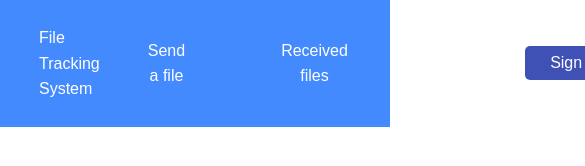
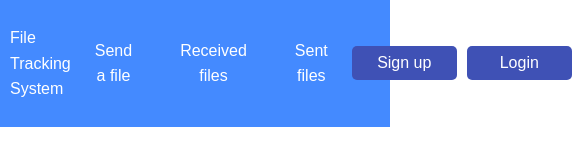
Before and after one commit to k1d12r04/fts-interface, a plain HTML site: page index.html in a window 390 px wide. Shown: the top 166 px of the page, 585 px wide, since content can reach past the window. Drawn offline with Linux system fonts and the light colour scheme.

Commit message:
adding extra media query for small screens

```diff
--- a/style.css
+++ b/style.css
@@ -120,3 +120,16 @@ button.sign-up:hover,
   }
 
 }
+
+@media only screen and (max-width: 784px) {
+
+  .nav_links li a {
+    display: inline-block;
+    padding: 5px 0px;
+  }
+
+  header {
+    padding: 10px;
+  }
+
+}
```
